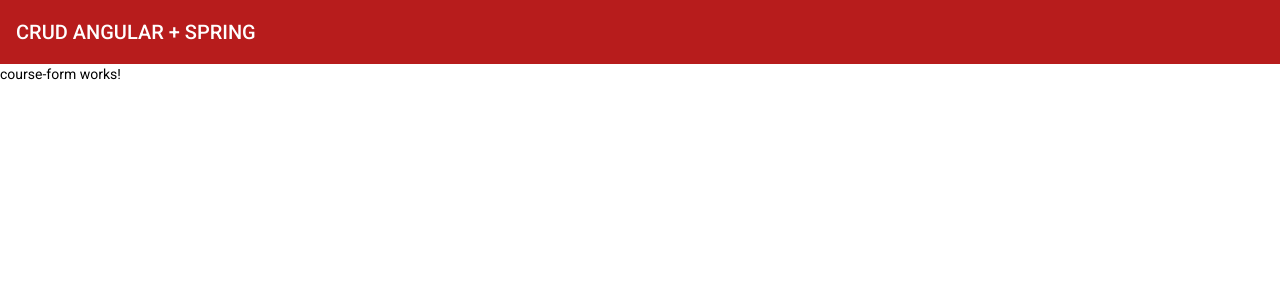
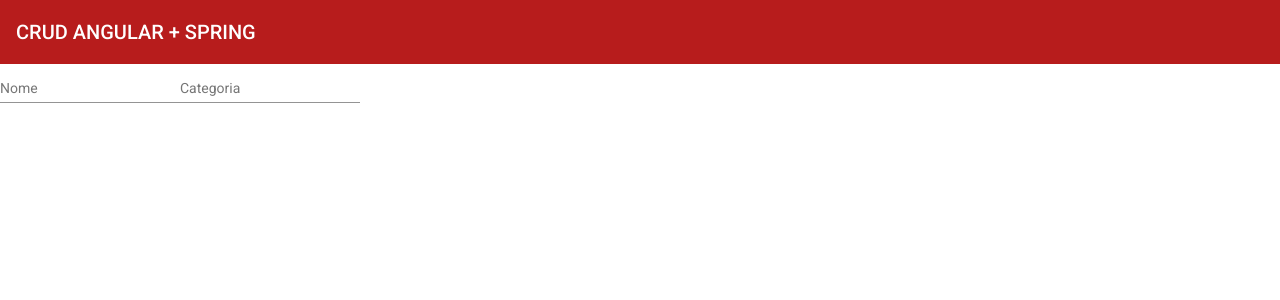
Before and after one commit to fabiovmat/crud-angular, an Angular app: page /courses in a window 1280 px wide. Both pictures are taken after a click on the button "add". Shown: the top 300 px of the page. Built offline with nearby package versions, Linux system fonts and the light colour scheme; no server answers.

Commit message:
form update

```diff
--- a/src/app/courses/course-form/course-form.component.html
+++ b/src/app/courses/course-form/course-form.component.html
@@ -1 +1,18 @@
-<p>course-form works!</p>
+<form [formGroup]="form">
+
+  <mat-form-field>
+
+    <input matInput placeholder="Nome" formControlName="name">
+
+
+  </mat-form-field>
+
+
+  <mat-form-field>
+
+    <input matInput placeholder="Categoria" formControlName="category">
+
+
+  </mat-form-field>
+
+</form>
--- a/src/app/courses/course-form/course-form.component.ts
+++ b/src/app/courses/course-form/course-form.component.ts
@@ -15,6 +15,9 @@ export class CourseFormComponent implements OnInit {
 
     this.form = this.formBuilder.group({
 
+      name:[null],
+      category: [null]
+
     });
 
 
--- a/src/app/shared/app-material/app-material.module.ts
+++ b/src/app/shared/app-material/app-material.module.ts
@@ -6,6 +6,8 @@ import { MatTableModule } from '@angular/material/table';
 import { MatToolbarModule } from '@angular/material/toolbar';
 import {MatButtonModule} from '@angular/material/button';
 import {MatIconModule} from '@angular/material/icon';
+import {MatFormFieldModule} from '@angular/material/form-field';
+import {MatInputModule} from '@angular/material/input';
 
 
 
@@ -17,7 +19,9 @@ import {MatIconModule} from '@angular/material/icon';
     MatProgressSpinnerModule,
     MatDialogModule,
     MatButtonModule,
-    MatIconModule
+    MatIconModule,
+    MatFormFieldModule,
+    MatInputModule
 
   ],
 })
```
Also changed, not shown: src/app/courses/courses.module.ts (+4 -4 lines).
